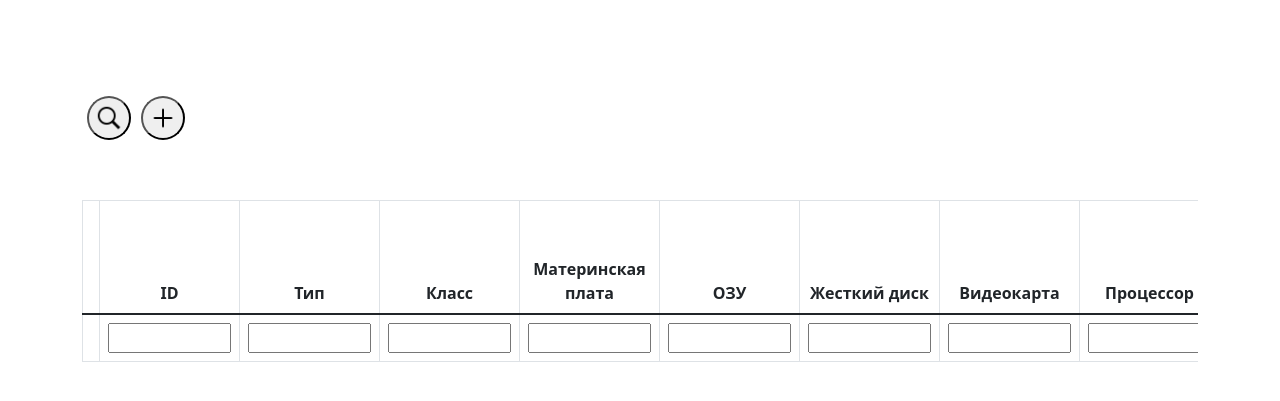
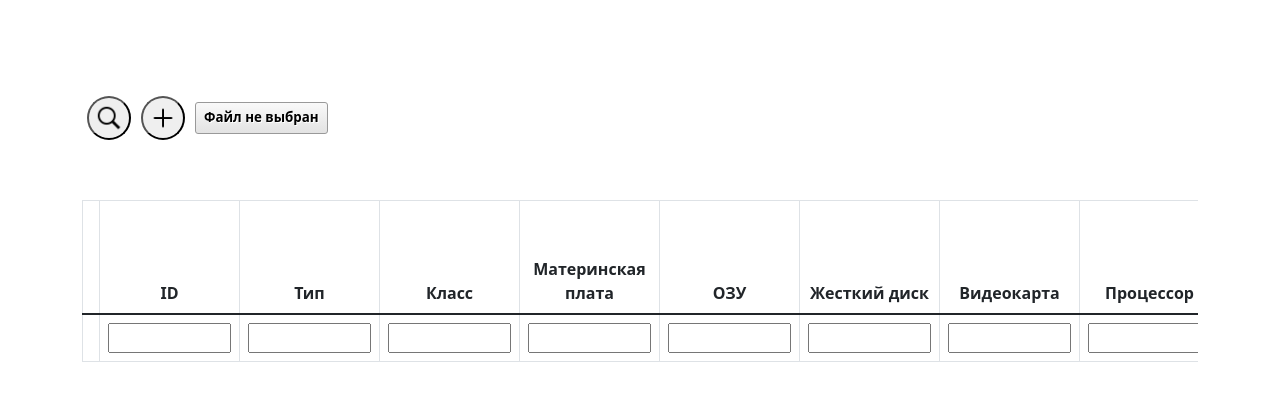
Before and after one commit to escaleksey/CyberSchool2, a Flask app: page /pc in a window 1280 px wide. Shown: the part 76-477 px from the top of the page. Run offline with Flask 2, Linux system fonts and the light colour scheme; the visitor is signed in with stand-in values (Sample User, id 1); some libraries are stand-ins or nearby versions.

Commit message:
csv not working yet

```diff
--- a/static/css/styles.css
+++ b/static/css/styles.css
@@ -132,3 +132,36 @@ thead {
 .false {
     display: none;
 }
+
+.custom-file-input {
+  color: transparent;
+}
+.custom-file-input::-webkit-file-upload-button {
+  visibility: hidden;
+}
+.custom-file-input::before {
+  content: 'Файл не выбран';
+  color: black;
+  display: inline-block;
+  background: -webkit-linear-gradient(top, #f9f9f9, #e3e3e3);
+  border: 1px solid #999;
+  border-radius: 3px;
+  padding: 5px 8px;
+  outline: none;
+  white-space: nowrap;
+  -webkit-user-select: none;
+  cursor: pointer;
+  text-shadow: 1px 1px #fff;
+  font-weight: 700;
+  font-size: 10pt;
+
+}
+.custom-file-input:hover::before {
+  border-color: black;
+}
+.custom-file-input:active {
+  outline: 0;
+}
+.custom-file-input:active::before {
+  background: -webkit-linear-gradient(top, #e3e3e3, #f9f9f9);
+}
--- a/templates/tables.html
+++ b/templates/tables.html
@@ -7,6 +7,7 @@
 {% block main %}
 <script src="./static/js/search.js"></script>
 <script src="./static/js/adding.js"></script>
+<link rel="stylesheet" href="./static/css/c">
 <main class="container py-5 text-center">
     <div class="toolbar">
 
@@ -22,6 +23,13 @@
                 <div class="text_button"><img src="../static/images/icons/plus.png" alt=""></div>
             </div>
         </button>
+
+
+            <div class="add_button">
+                <input  type="file" accept="text/csv" class="custom-file-input">
+            </div>
+
+
     </div>
     <div class='scroll-table'>
         <table id="table-view" class="table table-bordered">
```
Also changed, not shown: utils/filling_table/csv_func.py (added, +43 -0 lines).
